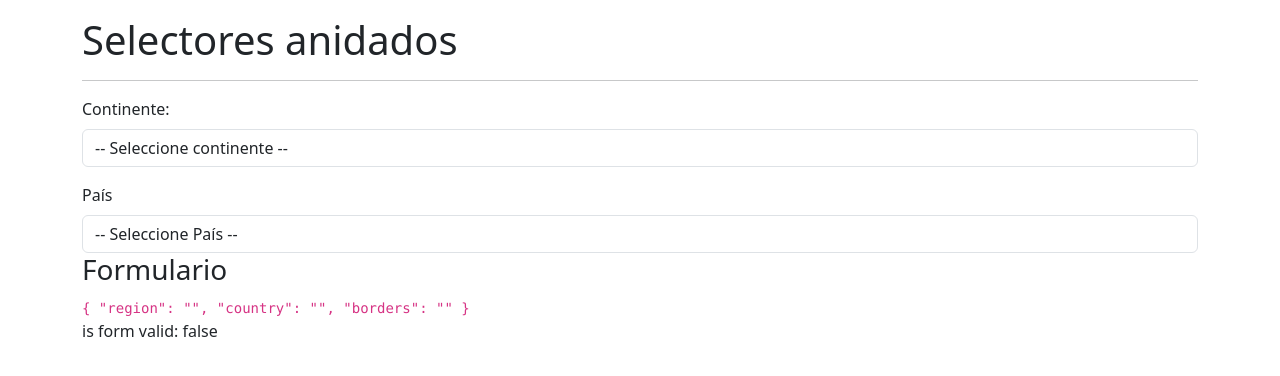
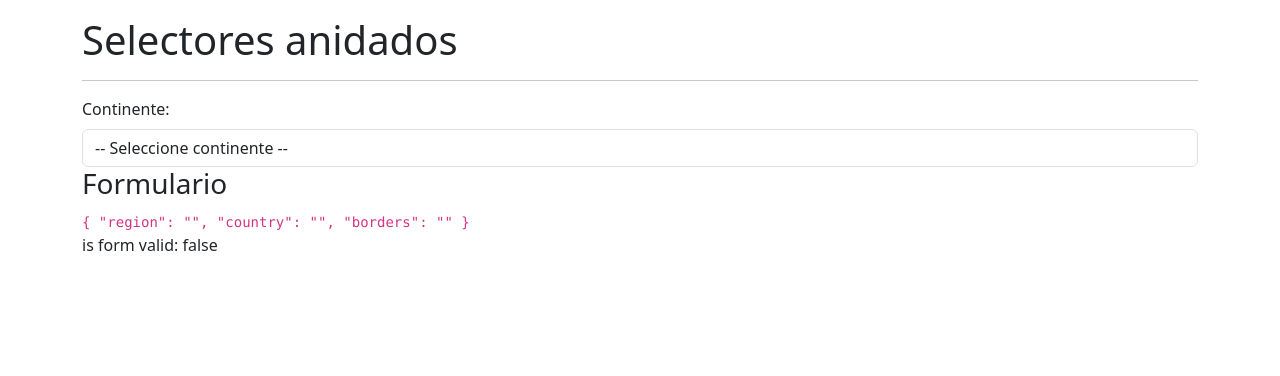
Before and after one commit to rdalvarez/selectores-app, an Angular app: page /selector/selector in a window 1280 px wide. Shown: the top 376 px of the page. Built offline with nearby package versions, Linux system fonts and the light colour scheme.

Commit message:
Limpiar país cuando el primer selector cambia

```diff
--- a/src/app/countries/pages/selector-page/selector-page.component.html
+++ b/src/app/countries/pages/selector-page/selector-page.component.html
@@ -15,7 +15,7 @@
     </div>
   </div>
 <!-- Countries -->
-  <div class="row mt-3">
+  <div class="row mt-3" *ngIf="countriesByRegion.length > 0">
     <div class="col">
       <div class="form-label">País</div>
       <select formControlName="country" class="form-control">
--- a/src/app/countries/pages/selector-page/selector-page.component.ts
+++ b/src/app/countries/pages/selector-page/selector-page.component.ts
@@ -35,6 +35,7 @@
   private onRegionChanged(): void{
     this.myForm.get('region')!.valueChanges
     .pipe(
+      tap(() => this.myForm.get('country')!.setValue('')),
       switchMap( region => this.countriesService.getCountriesByRegion( region ))
     )
     .subscribe( countries => {
```
